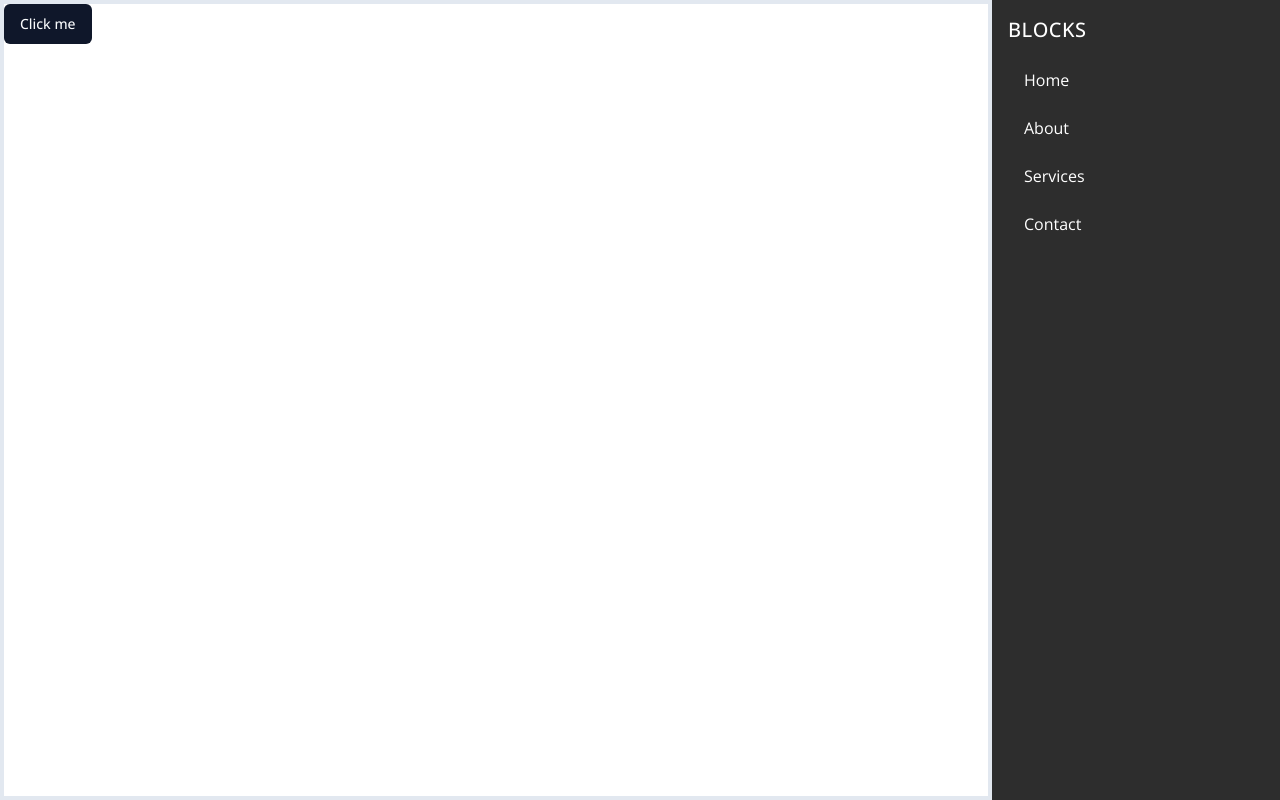
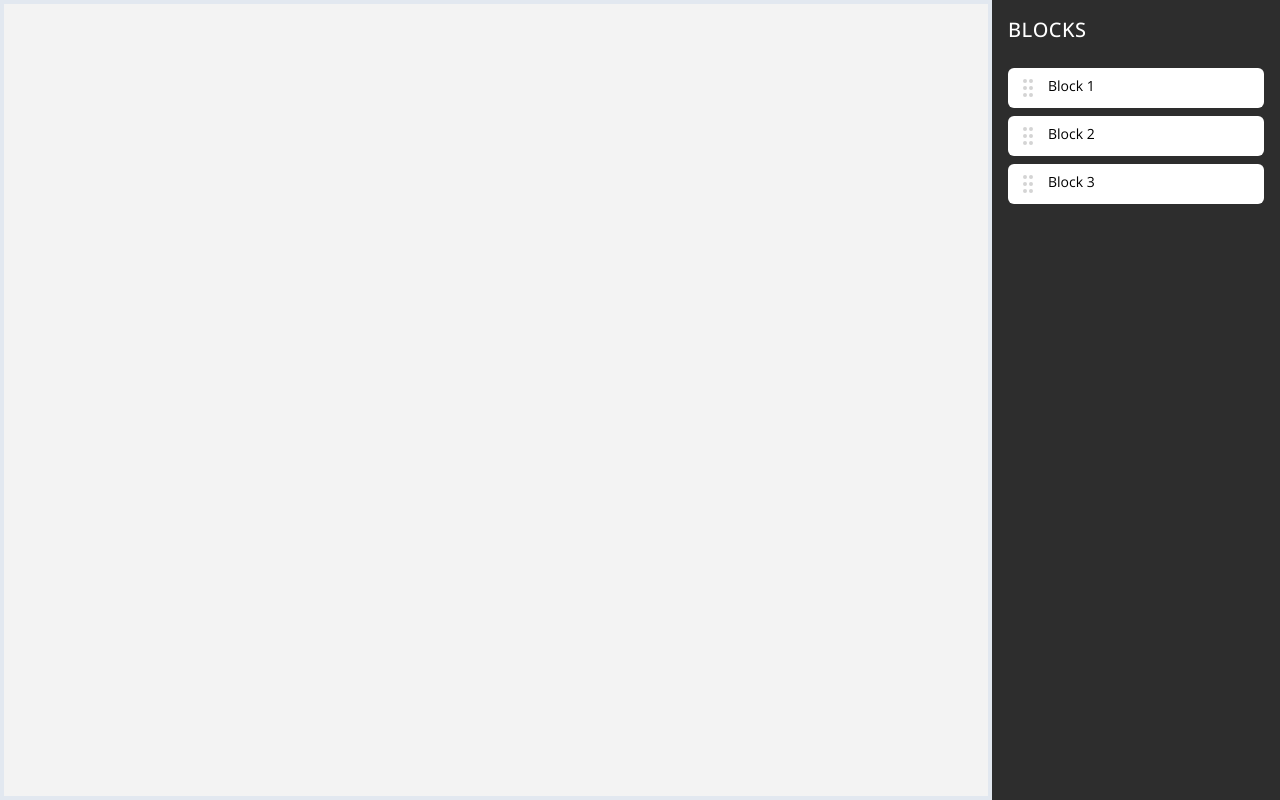
Before and after one commit to SySagar/almabase-task, a React (Vite) app: page / in a window 1280 px wide. Built offline with nearby package versions, Linux system fonts and the light colour scheme.

Commit message:
feat: basic block draggable

```diff
--- a/src/App.tsx
+++ b/src/App.tsx
@@ -1,20 +1,78 @@
 import { useState } from "react";
 import { Button } from "./components/ui/button";
+import Modal from "./components/ui/modal";
 import "./App.css";
 import Sidebar from "./components/ui/sidebar";
+import { typeBlock } from "@/types/block";
+import { blocksData } from "./utils/staticData";
 
 function App() {
-  const [count, setCount] = useState(0);
+  const [blocks, setBlocks] = useState<typeBlock[]>([]);
+  const [modal, setModal] = useState({
+    show: false,
+    type: "",
+    x: 0,
+    y: 0,
+    idx: 0,
+  });
+
+  const [currentBlock, setCurrentBlock] = useState<typeBlock>({} as typeBlock);
+  console.log(modal);
+  // console.log("blcoks data", blocks);
+  const handleDrop = (e: any) => {
+    e.preventDefault();
+    const blockData = JSON.parse(e.dataTransfer.getData("block"));
+    setCurrentBlock(blockData);
+    setModal((modal) => ({ ...modal, show: true, type: blockData.type, idx:blockData.id }));
+  };
+
+  const handleDragOver = (e: any) => {
+    e.preventDefault();
+  };
+
+  const handleModalSubmit = (x: number, y: number) => {
+    console.log("current idx", modal.idx);
+    if(blocks[modal.idx]){
+      const newBlocks = [...blocks];
+      newBlocks[modal.idx] = { ...currentBlock, x, y };
+      setBlocks(newBlocks);
+    }
+    else
+    setBlocks([...blocks, { ...currentBlock, x, y }]);
+    setModal({ show: false, type: "", x: 0, y: 0 , idx: 0});
+  };
 
   return (
     <>
       <div className="flex flex-row min-h-screen">
-        <div className="flex flex-row flex-1 w-full border-4">
-
-        <Button>Click me</Button>
+        <div
+          className="flex flex-row flex-1 w-full border-4 relative bg-[#F3F3F3]"
+          onDrop={handleDrop}
+          onDragOver={handleDragOver}
+        >
+          {blocks.map((block: typeBlock, idx) => (
+            <div
+              key={idx}
+              onClick={() => {
+                console.log("type", blocks[idx]);
+                setModal({ show: true, type: blocks[idx].type, x: blocks[idx].x, y: blocks[idx].y,idx});
+                setCurrentBlock(block);
+              }}
+              style={{
+                position: "absolute",
+                top: `${block.y}px`,
+                left: `${block.x}px`,
+              }}
+            >
+              {block.content}
+            </div>
+          ))}
         </div>
-      <Sidebar />
+        <Sidebar />
       </div>
+      {modal.show && (
+        <Modal onSubmit={handleModalSubmit} modal={modal} setModal={setModal} />
+      )}
     </>
   );
 }
--- a/src/components/ui/block.tsx
+++ b/src/components/ui/block.tsx
@@ -1,7 +1,31 @@
-import React from 'react';
+import { GripVertical } from "lucide-react";
+import { useRef } from "react";
 
-export default function Block() {
+type BlockProps = {
+  content: string;
+  id: number;
+  type: string;
+};
+
+export default function Block({ content, id, type }: BlockProps) {
+    const dragImageRef = useRef(null);
+  const handleDragStart = (e: any) => {
+    e.dataTransfer.setData("block", JSON.stringify({ id, type, content }));
+
+
+    e.dataTransfer.setDragImage(dragImageRef.current, 0, 0);
+  };
+
   return (
-    <div className='p-2'>block</div>
-  )
+    <div
+      className="p-2 flex gap-2 bg-white text-black rounded-md cursor-grab"
+      key={id}
+      ref={dragImageRef}
+      draggable
+      onDragStart={handleDragStart}
+    >
+      <GripVertical size={24} color="#D4D4D4" />
+      <div className="content font-normal text-sm">{content}</div>
+    </div>
+  );
 }
--- /dev/null
+++ b/src/components/ui/modal.tsx
@@ -0,0 +1,53 @@
+import { useState } from "react";
+import { X } from 'lucide-react';
+import { Button } from "./button";
+
+export default function Modal({ onSubmit,modal,setModal }:any) {
+  const [x, setX] = useState(modal.x);
+  const [y, setY] = useState(modal.y);
+
+  const handleSubmit = () => {
+    onSubmit(x, y);
+  };
+
+
+
+  return (
+    <div className="fixed inset-0 flex items-center justify-center bg-gray-900 bg-opacity-50">
+      <div className="bg-white p-4 rounded-md  min-w-72">
+  <div className="flex justify-between item-center mb-8">
+  <h2 className="text-xl">Edit {modal.type}</h2>
+      <div className="button bg-black bg-opacity-0 rounded-full p-1  hover:bg-gray-200 hover:cursor-pointer" onClick={() => setModal({show:false,type:"",x:0,y:0})}>
+  <X size={20} />
+</div>
+  </div>
+        <div className="p-2 flex flex-col gap-2">
+
+
+        <div className="mb-2">
+          <label className="block mb-1">X:</label>
+          <input
+            type="number"
+            value={x}
+            onChange={(e) => setX(parseInt(e.target.value))}
+            className="border p-1 w-full"
+          />
+        </div>
+        <div className="mb-2">
+          <label className="block mb-1">Y:</label>
+          <input
+            type="number"
+            value={y}
+            onChange={(e) => setY(parseInt(e.target.value))}
+            className="border p-1 w-full"
+          />
+        </div>
+        <Button onClick={handleSubmit} className="bg-[#0044C1] text-white px-4 py-2 rounded-md">
+          Save Changes
+        </Button>
+
+        </div>
+      </div>
+    </div>
+  );
+}
--- a/src/components/ui/sidebar.tsx
+++ b/src/components/ui/sidebar.tsx
@@ -1,25 +1,16 @@
-import React from 'react';
-
+import Block from "./block";
+import { blocksData } from "@/utils/staticData";
 export default function Sidebar() {
   return (
     <div className="bg-[#2D2D2D] w-72 h-screen text-white p-4">
       <div className="mb-4">
         <h1 className="text-xl font-medium tracking-wide">BLOCKS</h1>
       </div>
-      <ul>
-        <li className="mb-2">
-          <a href="#" className="block py-2 px-4 rounded hover:bg-gray-700">Home</a>
-        </li>
-        <li className="mb-2">
-          <a href="#" className="block py-2 px-4 rounded hover:bg-gray-700">About</a>
-        </li>
-        <li className="mb-2">
-          <a href="#" className="block py-2 px-4 rounded hover:bg-gray-700">Services</a>
-        </li>
-        <li className="mb-2">
-          <a href="#" className="block py-2 px-4 rounded hover:bg-gray-700">Contact</a>
-        </li>
-      </ul>
+      <div className="blocks flex flex-col gap-2 mt-6">
+        {blocksData.map((block, idx) => (
+          <Block key={idx} content={block.content} id={idx} type={block.type} />
+        ))}
+      </div>
     </div>
   );
 }
--- /dev/null
+++ b/src/types/block.ts
@@ -0,0 +1,11 @@
+export type typeBlock = {
+    content: string;
+    type: string;
+    x: number;
+    y: number;
+};
+
+export type mappedTypeBlock = {
+    block: typeBlock;
+    idx: number;
+}
--- /dev/null
+++ b/src/utils/staticData.ts
@@ -0,0 +1,14 @@
+export const blocksData = [
+    {
+        content: "Block 1",
+        type: "button",
+    },
+    {
+        content: "Block 2",
+        type: "label",
+    },
+    {
+        content: "Block 3",
+        type: "input",
+    }
+];
```
